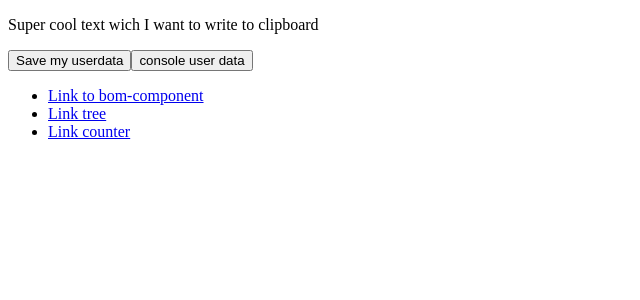
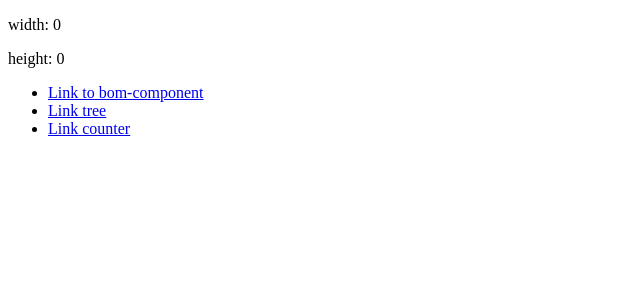
Before and after one commit to freshcodeAlice/pfm-2023-react-welcome, a React (Create React App) app: page /bom in a window 1280 px wide. Shown: the top 300 px of the page, without its empty margins (0-640 px from the left). Built offline with nearby package versions, Linux system fonts and the light colour scheme.

Commit message:
useEffect

```diff
--- a/src/components/BOMexamples/index.js
+++ b/src/components/BOMexamples/index.js
@@ -1,48 +1,76 @@
-import React, { Component } from 'react';
+import React, { useState, useEffect } from 'react';
 
-class BOM extends Component {
-    constructor(props) {
-        super(props);
-        this.state = {
-            user: {
-                firstName: 'John',
-                lastName: 'Doe',
-                age: 20
-            }
-        }
-    }
-    componentDidMount() {
-        console.log('компоненту примонтували')
+function WindowResizer (props) {
+    const [screen, setScreen] = useState({
+        width: 0,
+        height: 0
+    });
+
+    useEffect(function () {
+        window.addEventListener('resize', resizeHandler)
+    },[])
+
+    /*
+    useEffect - хук. Викликати на вищому рівні компоненти
+    цей хук приймає функцію і нічого не повертає
+
+    Функція(коллбек), яку ми йому передаємо, викликається по-дефолту після кожного рендера компонети
+    В цьому колбеку може виконуватись побічний ефект:
+    - обробники подій
+    - таймери, інтервали
+    - анімація нативна
+    - запит на сервер
+
+    Якщо виклик колбеку після кожного рендеру - це не та поведінка, яка нам потрібна, ми маємо вказати, за якої умови цей коллбек має викликатись
+    умова - другий аргумент хука - масив залежностей
+    якщо це пустий масив - [] - то коллбек буде виконано один раз
+
+    якщо коллбек має бути виконано після зміни певного значення (пропса або стейта) він має бути вказаний в масиві залежностей
+    */
+
+
+      const  resizeHandler = ({currentTarget: {innerWidth, innerHeight}}) => {
+        setScreen({
+            width: innerWidth,
+            height: innerHeight
+        })
     }
 
-    componentWillUnmount() {
-        console.log('компоненту зараз відмонтують')
-    }
 
-   render() {
-    console.log('BOM renders')
+   // componentDidMount() {
+    //     window.addEventListener('resize', this.resizeHandler)
+    // }
+
+
+
+    // componentWillUnmount() {
+
+    // }
+
+    // fetch -> оновлення стану з результатами запиту
+
     return (
         <div>
-            <p>Super cool text wich I want to write to clipboard</p>
-            <button onClick={() => {
-               window.localStorage.setItem('user', JSON.stringify(this.state.user));
-            }}>Save my userdata</button>
+            <p>width: {screen.width}</p>
+            <p>height: {screen.height}</p>
 
-        <button onClick={() => {
-            const data = window.localStorage.getItem('user');
-            console.log(JSON.parse(data))
-            }}>console user data</button>
         </div>
     )
    }
-}
 
 
 
-export default BOM;
+export default WindowResizer;
+
+
 
 /*
-Зробити кнопку, яка записує до localStorage об'єкт користувача.
-За натиснення на другу кнопку виводить цей об'єкт з localStorage на консоль
+Побічні ефекти - вся робота, яка "вилізає в оточуючий світ": вплив на нативні елементи (обробка нативних подій, анімації, засновані на впливі на наивні об'єкти)
+а також мережеві запити
+
+
+Чисті функції - це функції які:
+1. Детерміновані (за одних і тих самих вхідних даних повертають один і той самий результат)
+2. Не мають побічних ефектів
 
 */
--- a/src/components/NewCounter/index.js
+++ b/src/components/NewCounter/index.js
@@ -2,45 +2,29 @@ import React, {useState} from 'react';
 
 const NewCounter = () => { // функціональна компонента - хук використовувати можна
     // ось це - найвищий рівень
-    const [state, setState] = useState({
-        count: 0,
-        step: ''
-    });
-    // const [step, setStep] = useState('');
+    const [count, setCount] = useState(0);
+    const [step, setStep] = useState('');
 // На відміну від класового стану, тут state - не об'єкт, а той тип даних, який ви туди поклали
 
-    const newIncrement = () => {
-        setState({
-            ...state,
-            count: state.count + 1
-        })
+
+    const increment = () => {
+        setCount(count+1)
     }
 
-    const changeStepHadnler = ({target: {value}}) => {
-        setState({
-            ...state,
-            step: value
-        })
+    const decrement = () => {
+        setCount((prevState) => prevState - 1)
     }
 
-    // const increment = () => {
-    //     setCount(count+1)
-    // }
-
-    // const decrement = () => {
-    //     setCount((prevState) => prevState - 1)
-    // }
-
-    // const changeHandler = ({target: {value}}) => {
-    //     setStep(value)
-    // }
+    const changeHandler = ({target: {value}}) => {
+        setStep(value)
+    }
 
     return (
         <div>
-           <h2>{state.count}</h2>
-           <input type="number" name="step" value={state.step} onChange={changeStepHadnler}/>
-           <button onClick={newIncrement}>+</button>
-           {/* <button onClick={decrement}>-</button> */}
+           <h2>{count}</h2>
+           <input type="number" name="step" value={step} onChange={changeHandler}/>
+           <button onClick={increment}>+</button>
+           <button onClick={decrement}>-</button>
         </div>
     );
 }
```
